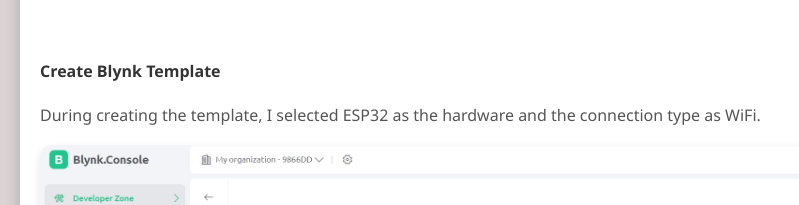
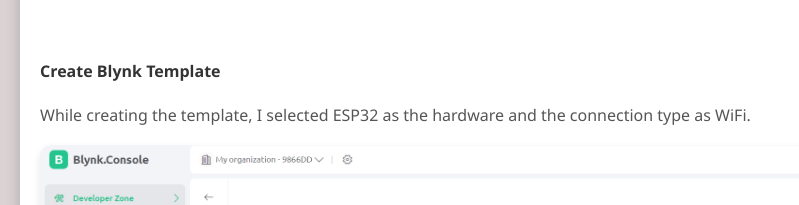
Before and after one commit to bhavyapatgar/WaterLevelDetection, a plain HTML site: page index.html in a window 1280 px wide. Shown: the part 1985-2190 px from the top of the page, 150-949 px from the left. Drawn offline with Linux system fonts and the light colour scheme.

Commit message:
Update index.html

```diff
--- a/index.html
+++ b/index.html
@@ -142,7 +142,7 @@
         <br>
         <h4>Create Blynk Template</h4>
 
-        <p>During creating the template, I selected ESP32 as the hardware and the connection type as WiFi.</p>
+        <p>While creating the template, I selected ESP32 as the hardware and the connection type as WiFi.</p>
         <img src="datastream.png" alt="datastream image" class="centered-image">
 
         <p>In the template, I have created first datastream(Pin: V0, Datatype: String) to show whether the tank is full or not .
```
